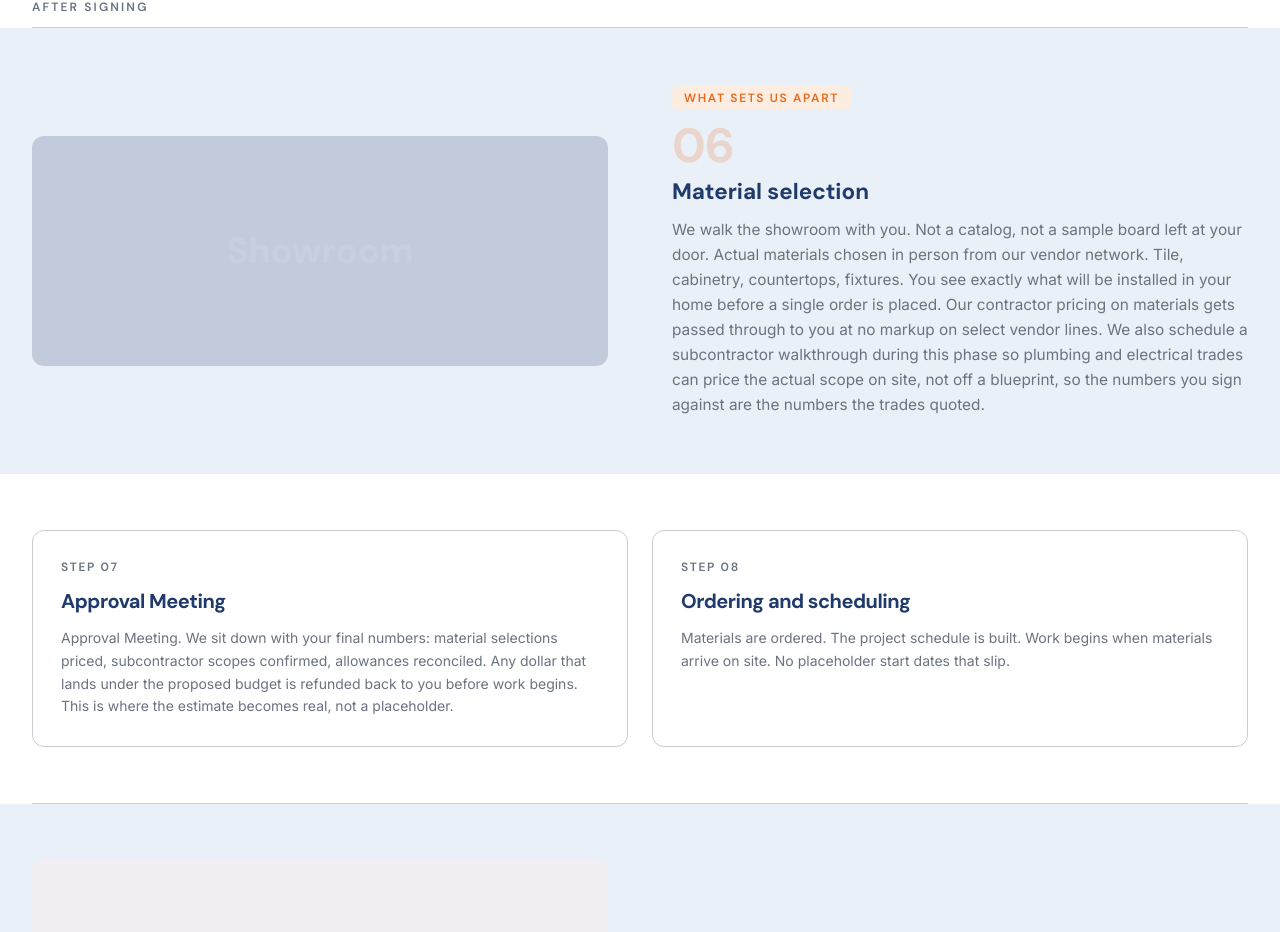
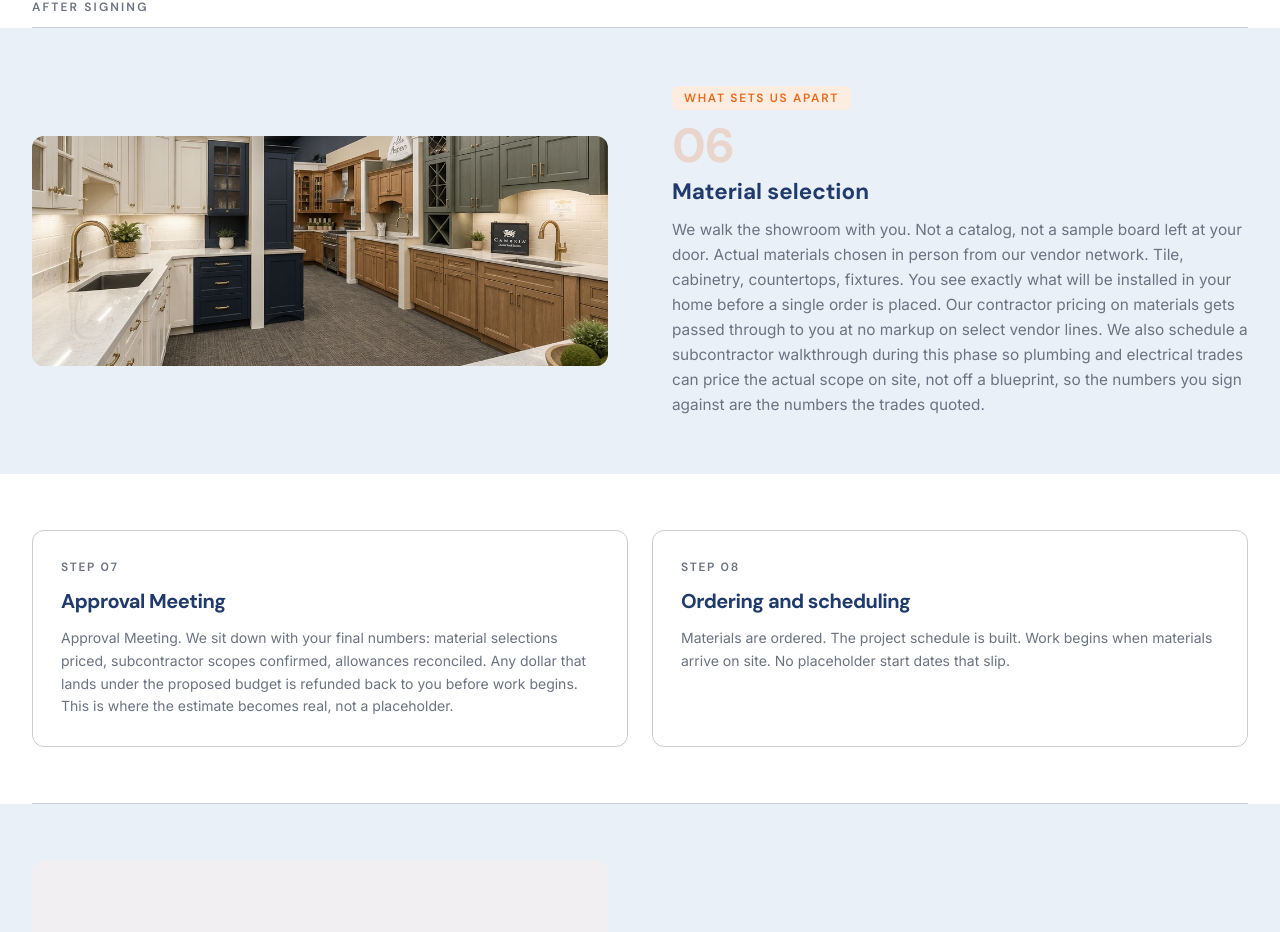
Before and after one commit to LoadedSauce/MRRenoWebsite, a Next.js app: page /process in a window 1280 px wide. Shown: the part 3076-4008 px from the top of the page. Built offline with nearby package versions, Linux system fonts and the light colour scheme; no server answers.

Commit message:
Process page: land showroom photo for Step 06 (Material selection)

```diff
--- a/src/app/process/page.tsx
+++ b/src/app/process/page.tsx
@@ -206,9 +206,13 @@ export default function ProcessPage() {
         <Container width="wide" className="py-14">
           <div className="grid grid-cols-1 lg:grid-cols-2 gap-10 lg:gap-16 items-center">
             <div className="relative h-[230px] rounded-lg overflow-hidden bg-navy/20 order-2 lg:order-1">
-              <div className="absolute inset-0 flex items-center justify-center">
-                <span className="font-display font-bold text-4xl text-paper/10 select-none">Showroom</span>
-              </div>
+              <Image
+                src="/images/process/process-step-06-material-selection-showroom.jpg"
+                alt="M.R. Renovations vendor-partner showroom with kitchen vignettes in cream, navy, natural wood, and green cabinetry paired with quartz countertop displays."
+                fill
+                sizes="(min-width: 1024px) 45vw, 90vw"
+                className="object-cover"
+              />
             </div>
             <div className="order-1 lg:order-2">
               <span className="inline-block bg-soft-orange text-orange font-display font-semibold text-xs tracking-[0.14em] uppercase px-3 py-1 rounded-sm mb-3">
```
Also changed, not shown: public/images/process/process-step-06-material-selection-showroom.jpg (added).
